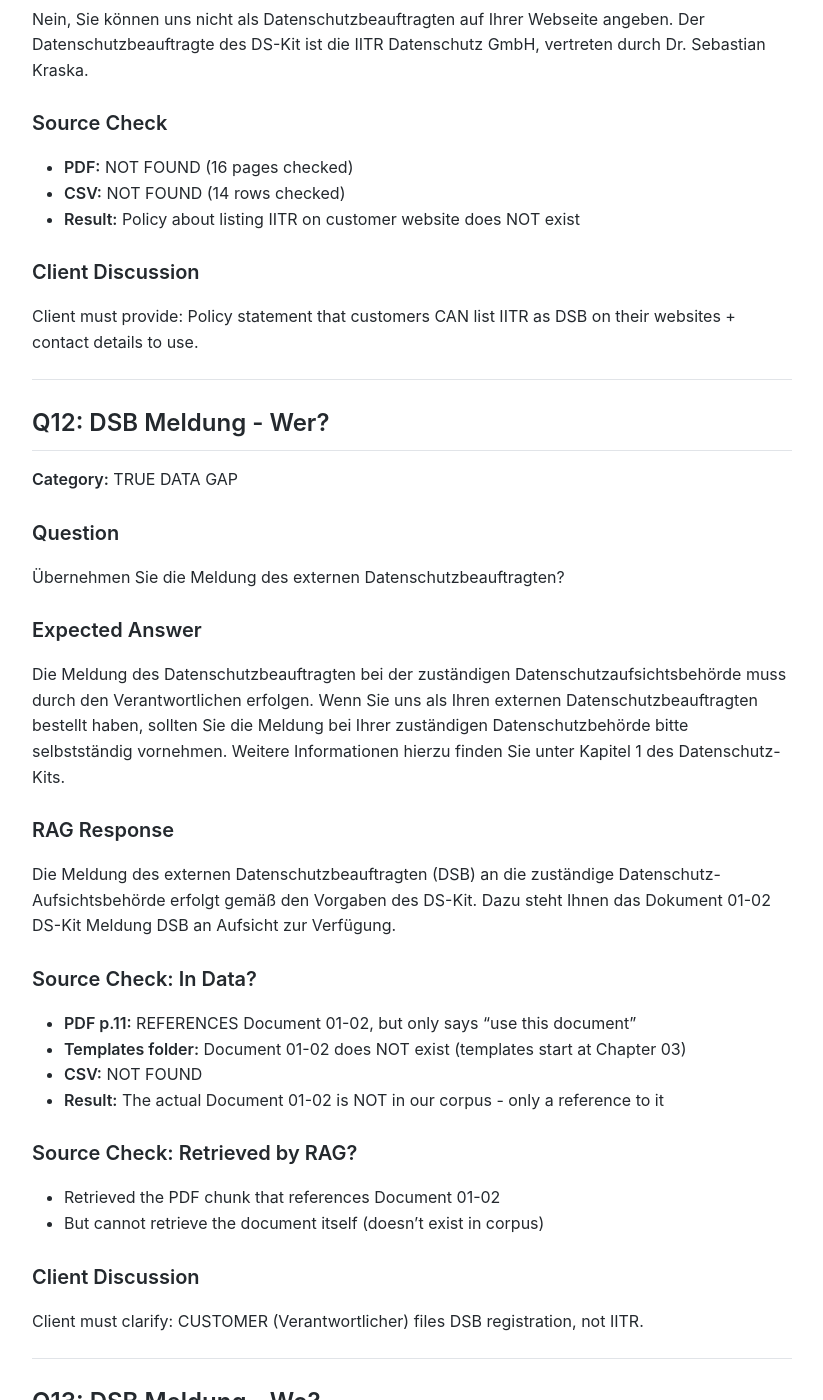
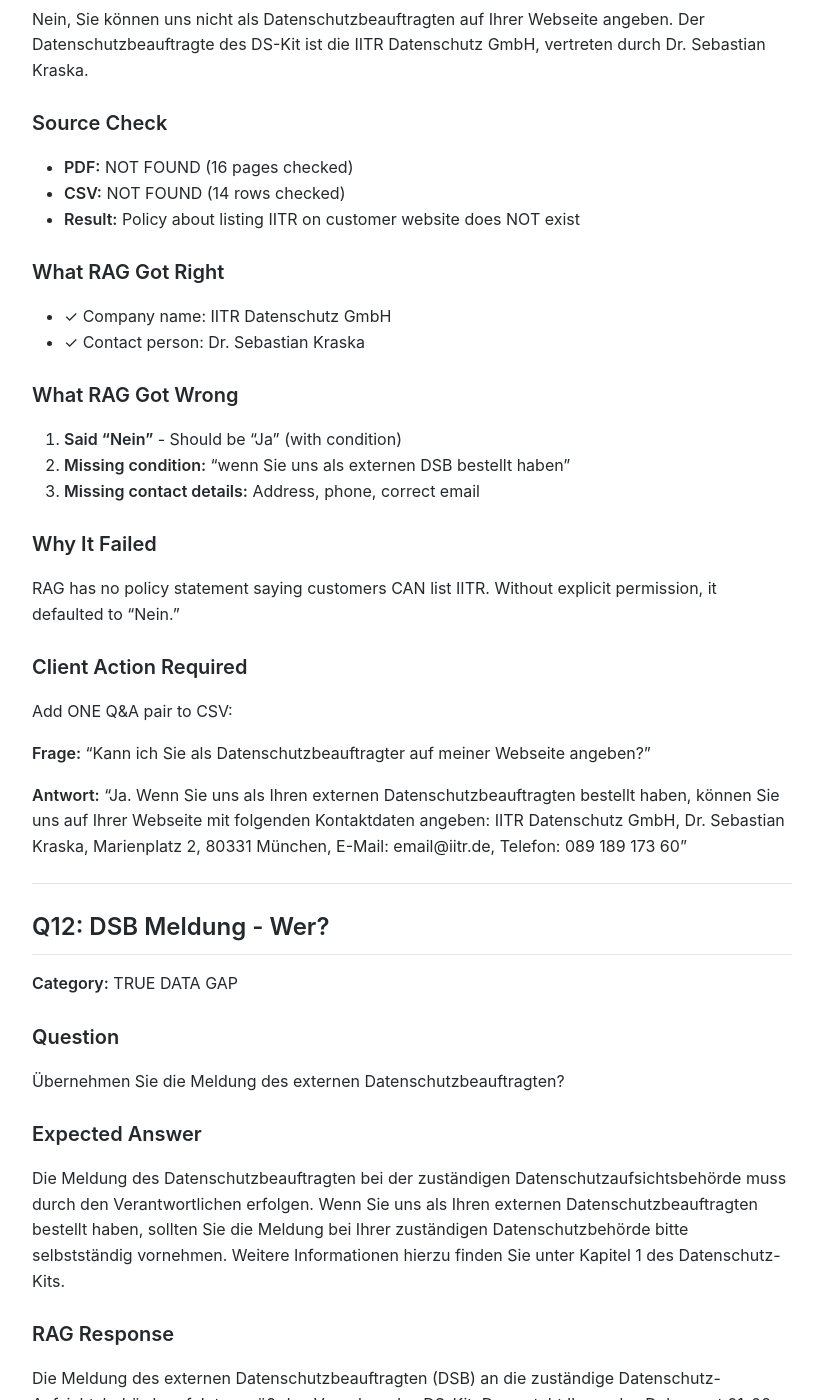
Before and after one commit to MariusWilsch/public-wilsch-ai-pages, a Jekyll site: the page built from project/iitr/dskit-rag-validation-2026-01-15.md, in a window 1280 px wide and 1400 px high, scrolled down 2533 px. Shown: the whole window, without its empty margins (228-1051 px from the left). Built offline with Jekyll 4.4.1, drawn with Linux system fonts in a browser that asks for light colours; our own code applies the rules of GitHub Pages for plain Markdown files.

Commit message:
Sync from hippocampus 2026-01-15

```diff
--- a/project/iitr/dskit-rag-validation-2026-01-15.md
+++ b/project/iitr/dskit-rag-validation-2026-01-15.md
@@ -79,8 +79,24 @@ Nein, Sie können uns nicht als Datenschutzbeauftragten auf Ihrer Webseite angeb
 - **CSV:** NOT FOUND (14 rows checked)
 - **Result:** Policy about listing IITR on customer website does NOT exist
 
-### Client Discussion
-Client must provide: Policy statement that customers CAN list IITR as DSB on their websites + contact details to use.
+### What RAG Got Right
+- ✓ Company name: IITR Datenschutz GmbH
+- ✓ Contact person: Dr. Sebastian Kraska
+
+### What RAG Got Wrong
+1. **Said "Nein"** - Should be "Ja" (with condition)
+2. **Missing condition:** "wenn Sie uns als externen DSB bestellt haben"
+3. **Missing contact details:** Address, phone, correct email
+
+### Why It Failed
+RAG has no policy statement saying customers CAN list IITR. Without explicit permission, it defaulted to "Nein."
+
+### Client Action Required
+Add ONE Q&A pair to CSV:
+
+**Frage:** "Kann ich Sie als Datenschutzbeauftragter auf meiner Webseite angeben?"
+
+**Antwort:** "Ja. Wenn Sie uns als Ihren externen Datenschutzbeauftragten bestellt haben, können Sie uns auf Ihrer Webseite mit folgenden Kontaktdaten angeben: IITR Datenschutz GmbH, Dr. Sebastian Kraska, Marienplatz 2, 80331 München, E-Mail: email@iitr.de, Telefon: 089 189 173 60"
 
 ---
 
```
